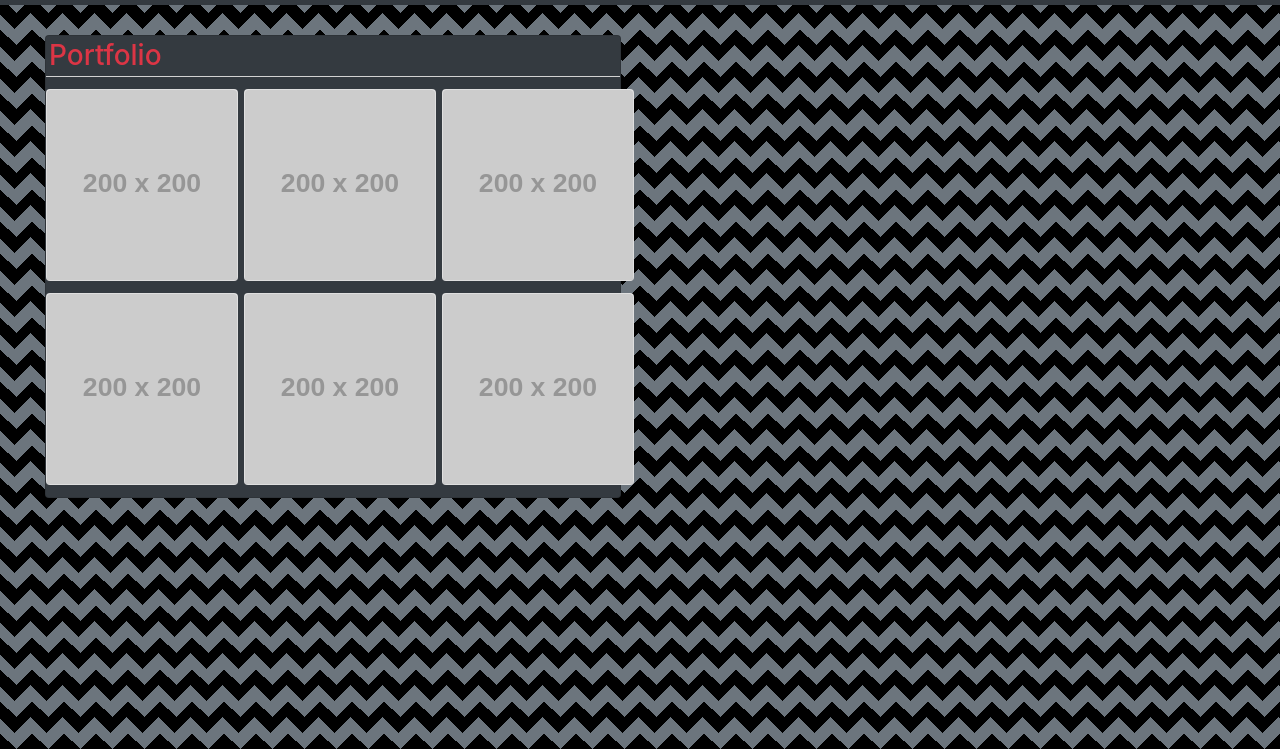
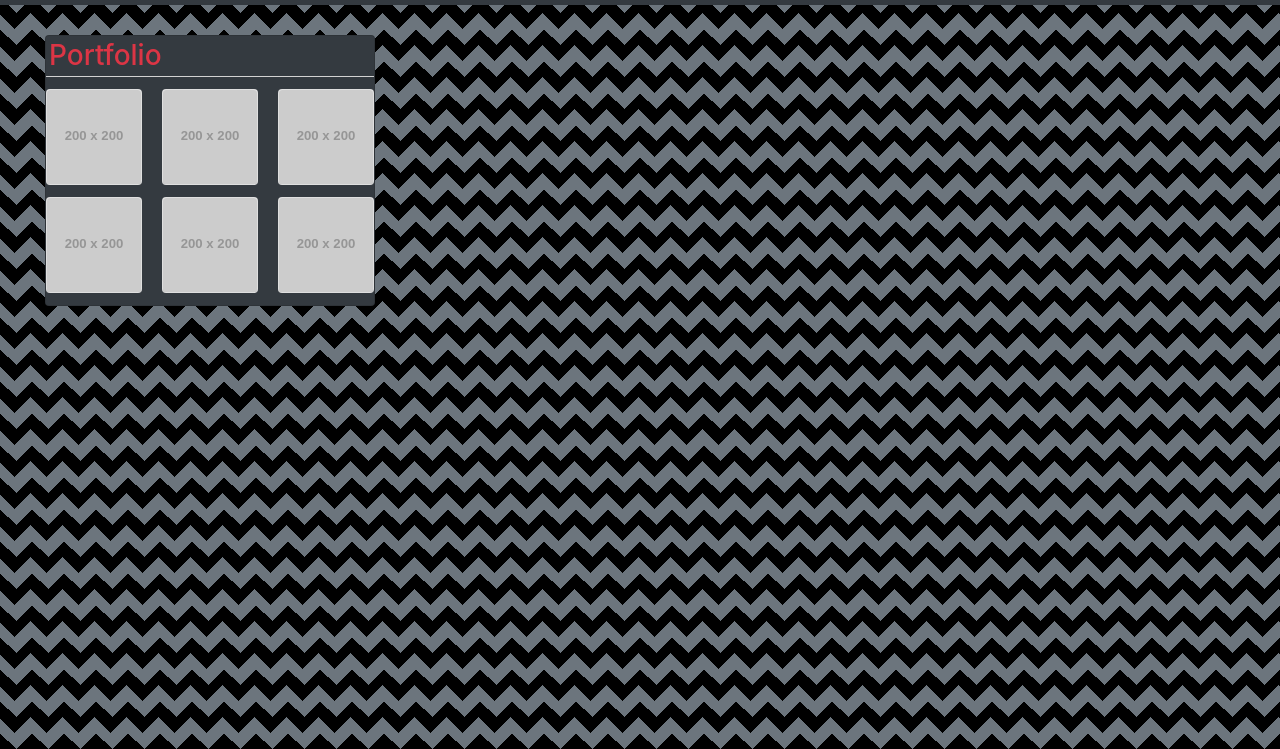
Before and after one commit to jking0186/hw2-portfolio, a plain HTML site: page portfolio.html in a window 1280 px wide. Shown: the part 51-800 px from the top of the page. Drawn offline with nearby package versions, Linux system fonts and the light colour scheme; placeholder pictures from the web are drawn by us.

Commit message:
third commit

```diff
--- a/portfolio.html
+++ b/portfolio.html
@@ -34,26 +34,26 @@
         <div class="container">
             <div class="row">
                 <div class="col-lg-8 col-lg-3">
-                    <div class="card text-white bg-dark mb-3" style="width: 36rem;">
+                    <div class="card text-white bg-dark mb-3">
                         <div class="card-block">
                             <h3 class="card-title text-danger" class="border-bottom" style="border-bottom: 0.5px solid lightgray; padding: 3px;">Portfolio</h3>
                                 <div class="card-columns">
                                     <div class="row">
                                         <div class="col">
-                                            <div class="card" style="width: 12rem;"> <img class="card-img-top" src="https://placehold.it/200x200" alt="Card image cap"> </div>
-                                            <div class="card" style="width: 12rem;"> <img class="card-img-top" src="https://placehold.it/200x200" alt="Card image cap"> </div>
+                                            <div class="card"> <img class="card-img-top" src="https://placehold.it/200x200" alt="Card image cap"> </div>
+                                            <div class="card"> <img class="card-img-top" src="https://placehold.it/200x200" alt="Card image cap"> </div>
                                         </div>
                                     </div>
                                     <div class="row">
                                         <div class="col">
-                                            <div class="card" style="width: 12rem;"> <img class="card-img-top" src="https://placehold.it/200x200" alt="Card image cap"> </div>
-                                            <div class="card" style="width: 12rem;"> <img class="card-img-top" src="https://placehold.it/200x200" alt="Card image cap"> </div>
+                                            <div class="card"> <img class="card-img-top" src="https://placehold.it/200x200" alt="Card image cap"> </div>
+                                            <div class="card"> <img class="card-img-top" src="https://placehold.it/200x200" alt="Card image cap"> </div>
                                         </div>
                                     </div>
                                     <div class="row">
                                         <div class="col">
-                                            <div class="card" style="width: 12rem;"> <img class="card-img-top" src="https://placehold.it/200x200" alt="Card image cap"> </div>
-                                            <div class="card" style="width: 12rem;"> <img class="card-img-top" src=" https://placehold.it/200x200" alt="Card image cap"> </div>
+                                            <div class="card"> <img class="card-img-top" src="https://placehold.it/200x200" alt="Card image cap"> </div>
+                                            <div class="card"> <img class="card-img-top" src=" https://placehold.it/200x200" alt="Card image cap"> </div>
                                         </div>
                                     </div>
                                 </div>
```
Also changed, not shown: contact.html (+1 -1 lines), index.html (+1 -1 lines).
